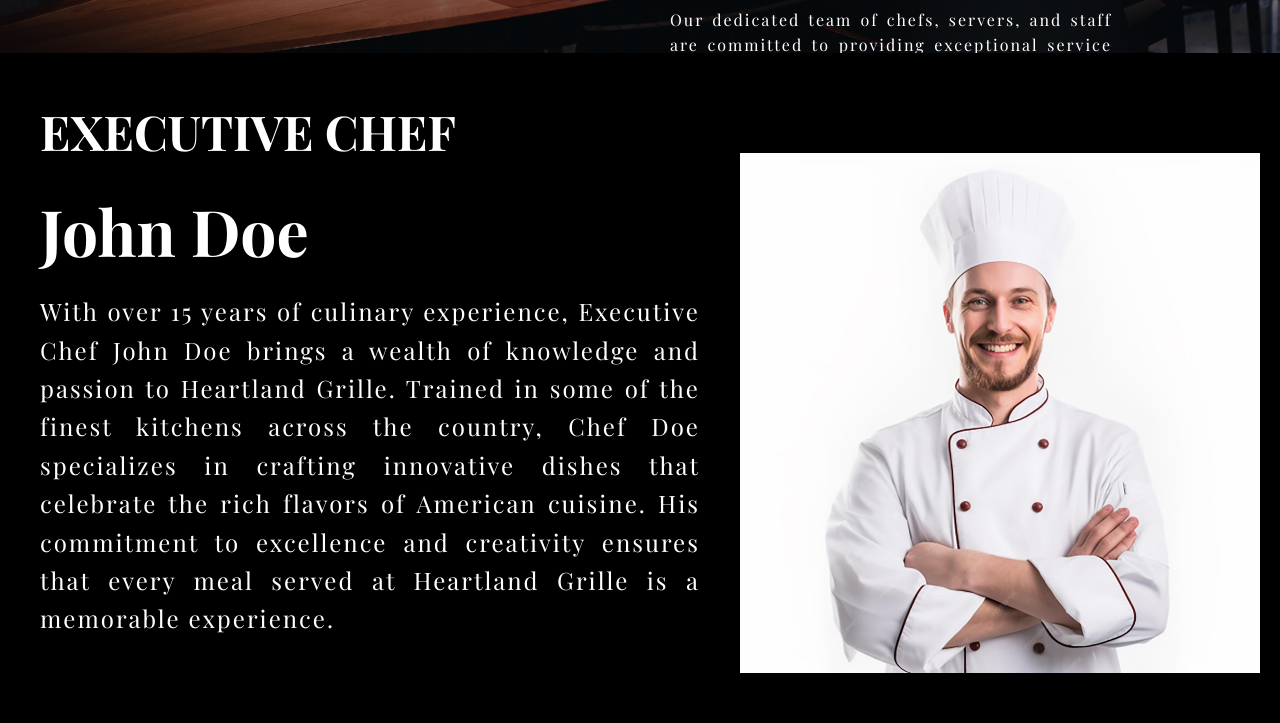
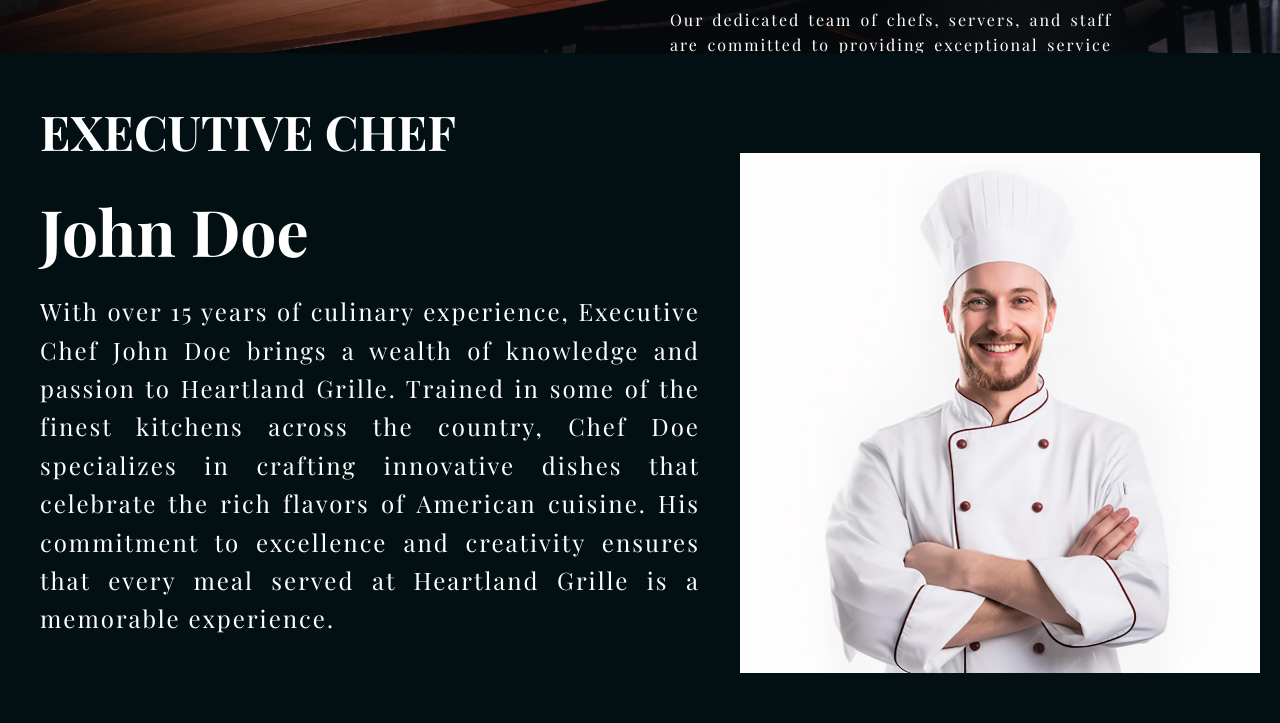
Before and after one commit to GabVx-cmd/heartland-demo, a plain HTML site: page about.html in a window 1280 px wide. Shown: the part 1597-2320 px from the top of the page. Drawn offline with nearby package versions, Linux system fonts and the light colour scheme; a web font is replaced by a local one.

Commit message:
Revert "Update styles.css"

```diff
--- a/styles.css
+++ b/styles.css
@@ -719,7 +719,7 @@ html{
     align-items: center;
     display: flex;
     flex-wrap: wrap;
-    background-color: #000000;
+    background-color: #031013;
 }
 
 .wrapper-for-chef-section{
```
